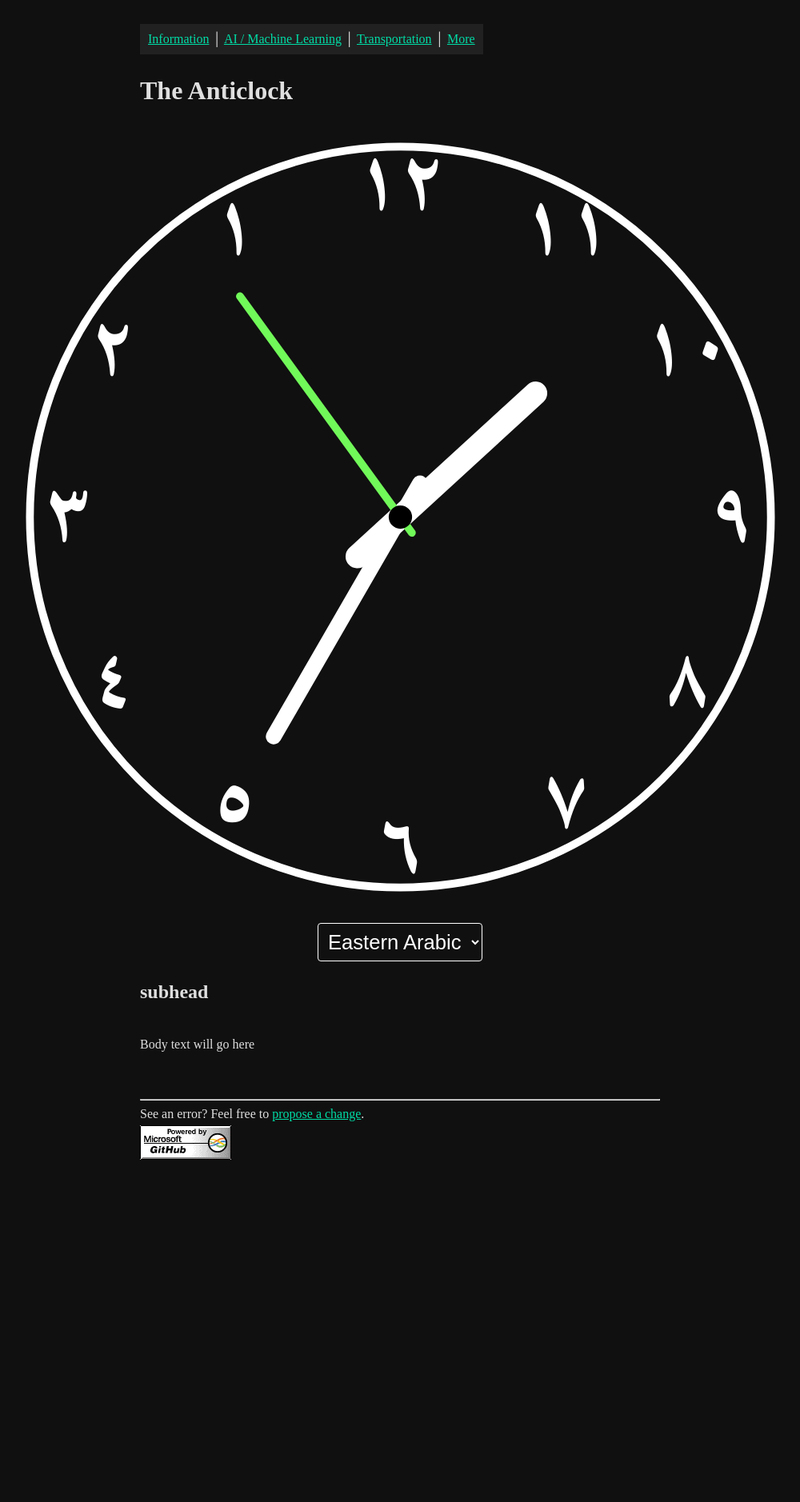
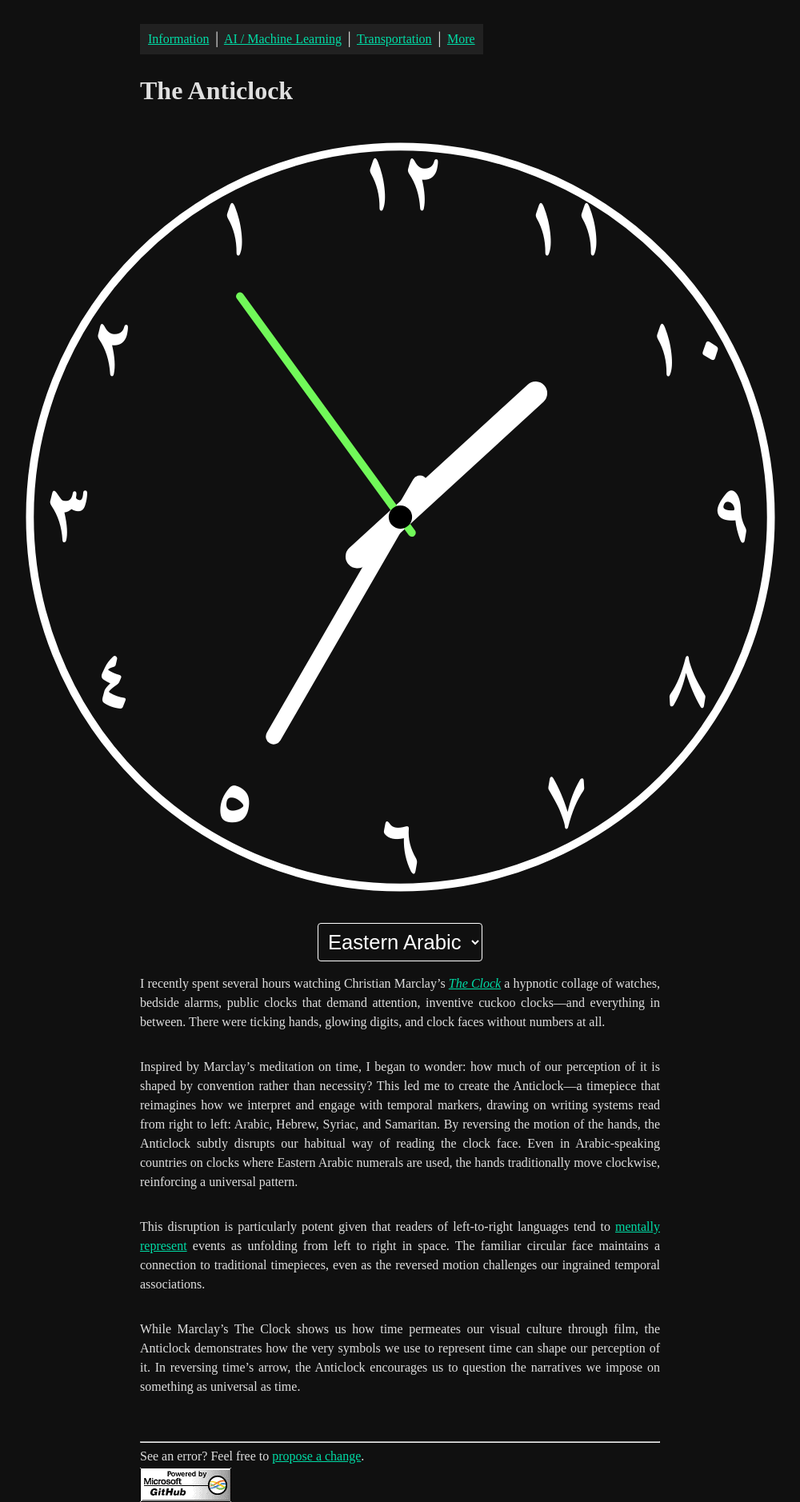
Before and after one commit to benarnav/benarnav.github.io, a Jekyll site: the page built from posts/anticlock.md, in a window 1280 px wide. Shown: the whole page at 80% size, without its empty margins (140-1140 px from the left). Built offline with Jekyll 4.4.1, drawn with Linux system fonts in a browser that asks for light colours; some web fonts are replaced; before the commit the page ends 1450 px from its top, so only the background shows below that.

Commit message:
update text

```diff
--- a/posts/anticlock.md
+++ b/posts/anticlock.md
@@ -103,6 +103,10 @@ layout: anticlock
     updateClockHands();
 </script>
 
-## subhead
+I recently spent several hours watching Christian Marclay's [*The Clock*](https://www.moma.org/calendar/exhibitions/5746?) a hypnotic collage of watches, bedside alarms, public clocks that demand attention, inventive cuckoo clocks—and everything in between. There were ticking hands, glowing digits, and clock faces without numbers at all.
 
-Body text will go here
+Inspired by Marclay’s meditation on time, I began to wonder: how much of our perception of it is shaped by convention rather than necessity? This led me to create the Anticlock—a timepiece that reimagines how we interpret and engage with temporal markers, drawing on writing systems read from right to left: Arabic, Hebrew, Syriac, and Samaritan. By reversing the motion of the hands, the Anticlock subtly disrupts our habitual way of reading the clock face. Even in Arabic-speaking countries on clocks where Eastern Arabic numerals are used, the hands traditionally move clockwise, reinforcing a universal pattern.
+
+This disruption is particularly potent given that readers of left-to-right languages tend to [mentally represent](https://journals.plos.org/plosone/article?id=10.1371/journal.pone.0011667) events as unfolding from left to right in space. The familiar circular face maintains a connection to traditional timepieces, even as the reversed motion challenges our ingrained temporal associations.
+
+While Marclay's The Clock shows us how time permeates our visual culture through film, the Anticlock demonstrates how the very symbols we use to represent time can shape our perception of it. In reversing time's arrow, the Anticlock encourages us to question the narratives we impose on something as universal as time.
```
